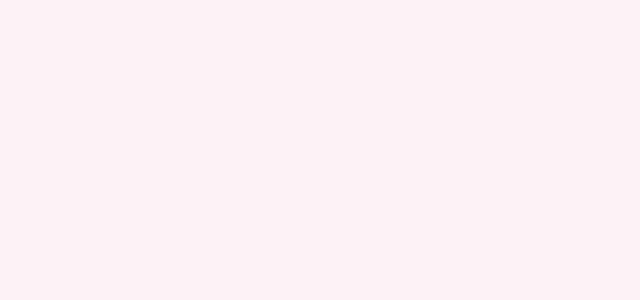
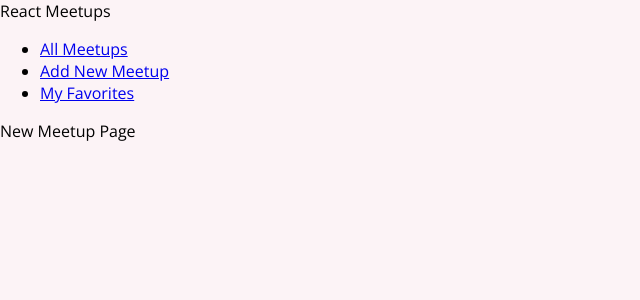
Before and after one commit to Viki90/my-react-app, a React (Create React App) app: page /new-meetup in a window 1280 px wide. Shown: the top 300 px of the page, without its empty margins (0-640 px from the left). Built offline with nearby package versions, Linux system fonts and the light colour scheme.

Commit message:
navigation

```diff
--- a/src/App.js
+++ b/src/App.js
@@ -1,8 +1,18 @@
+import { Routes, Route } from 'react-router-dom';
+import AllMeetupsPage from './pages/AllMeetup';
+import NewMeetupPage from './pages/NewMeetup';
+import FavoritesPage from './pages/Favorites';
+import MainNavigation from './components/layout/MainNavigation';
 
 function App() {
   return (
     <div className="App">
-
+      <MainNavigation />
+      <Routes>
+        <Route path="/" element={<AllMeetupsPage />}  exact/>
+        <Route path='/new-meetup' element={<NewMeetupPage />} />
+        <Route path='/favorites' element={<FavoritesPage />} />
+      </Routes>
     </div>
   );
 }
--- /dev/null
+++ b/src/components/layout/MainNavigation.js
@@ -0,0 +1,22 @@
+import { Link } from 'react-router-dom';
+
+function MainNavigation() {
+    return <header>
+        <div>React Meetups</div>
+        <nav>
+            <ul>
+                <li>
+                    <Link to="/">All Meetups</Link>
+                </li>
+                 <li>
+                    <Link to="/new-meetup">Add New Meetup</Link>
+                </li>
+                 <li>
+                    <Link to="/favorites">My Favorites</Link>
+                </li>
+            </ul>
+        </nav>
+    </header>
+}
+
+export default MainNavigation;
```
